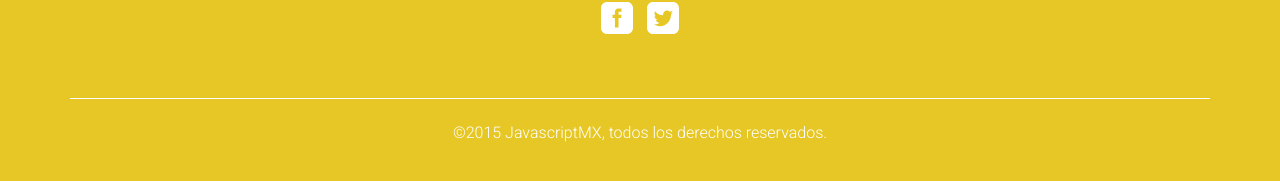
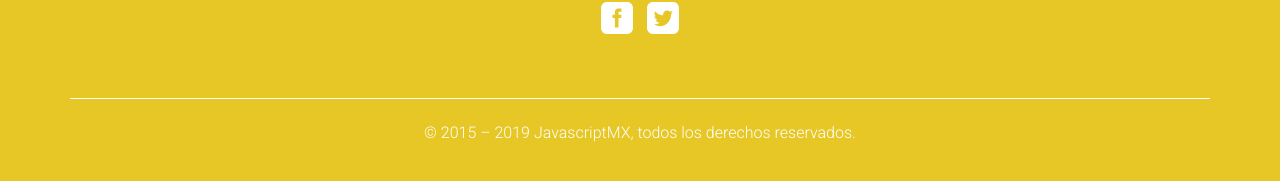
Before and after one commit to eventloop/blog, a Jekyll site: the page built from index.html, in a window 1280 px wide and 900 px high, scrolled down 716 px. Shown: the part 703-884 px from the top of the window. Built offline with Jekyll 4.4.1, drawn with Linux system fonts in a browser that asks for light colours; nearby versions of some CDN libraries; part of the change alters nothing that is shown.

```diff
--- a/_includes/footer.html
+++ b/_includes/footer.html
@@ -9,9 +9,8 @@
         </a></li>
       </ul>
       <p class="copyright">
-        ©2015 JavascriptMX, todos los derechos reservados.
+        © 2015 – {{ site.time | date: '%Y' }} JavascriptMX, todos los derechos reservados.
       </p>
-
     </div>
   </footer>
 
```
